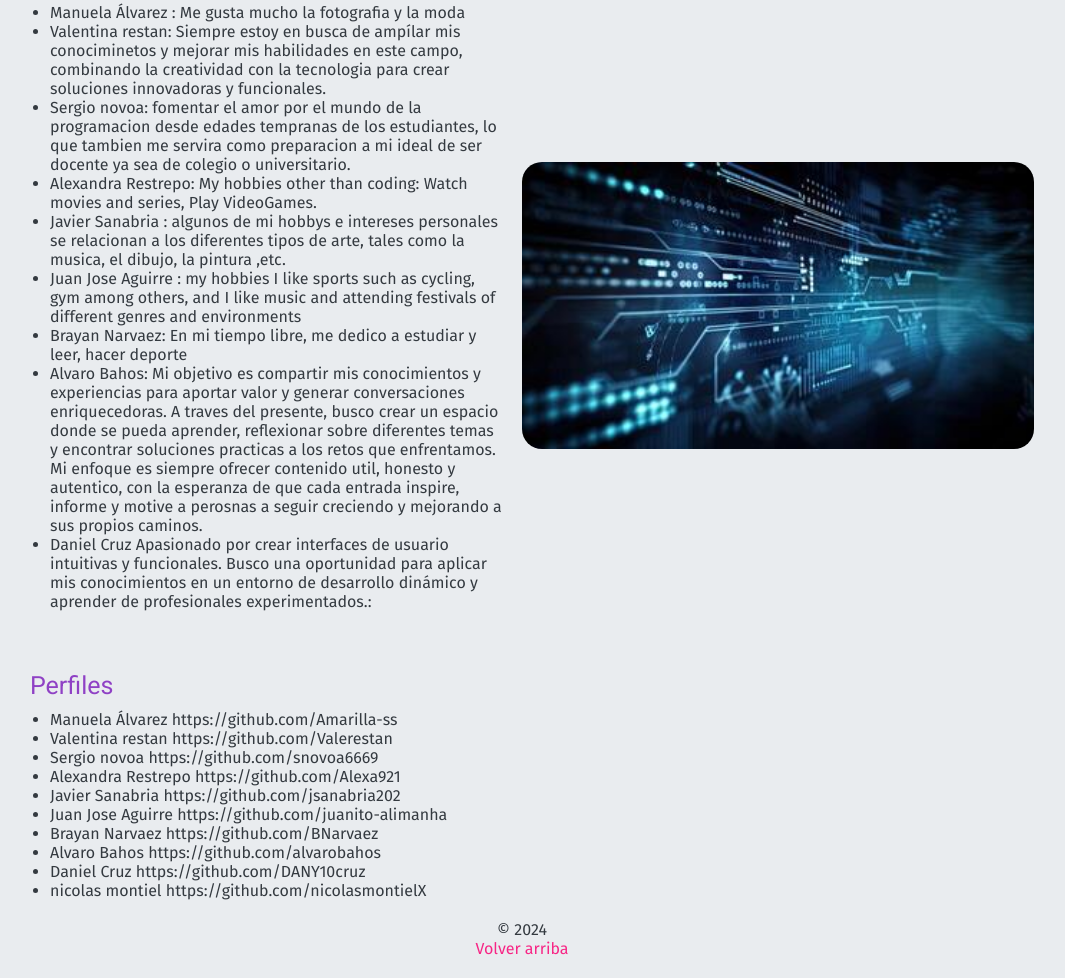
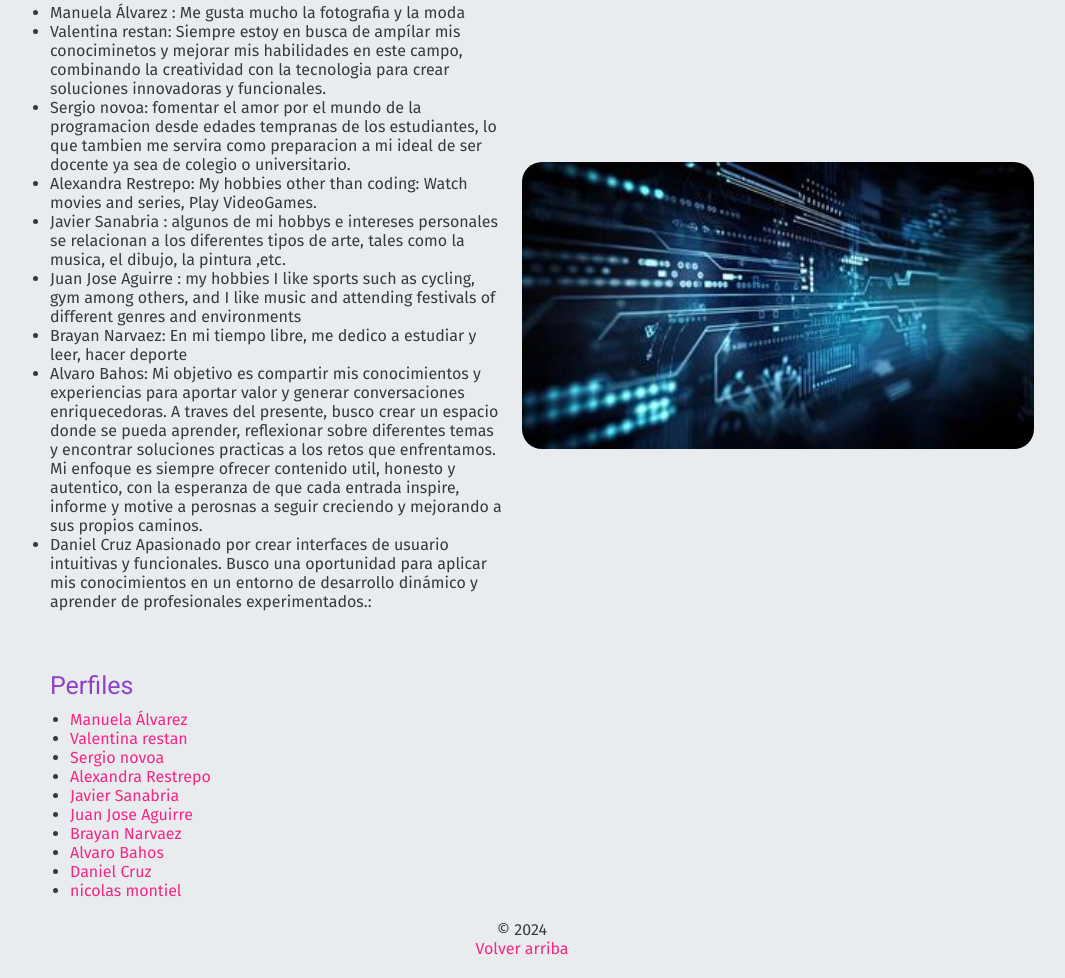
Before and after one commit to nicolasmontielX/bit-pagina-equipo, a plain HTML site: page index.html in a window 1280 px wide. Shown: the part 776-1754 px from the top of the page, without its empty margins (118-1183 px from the left). Drawn offline with nearby package versions, Linux system fonts and the light colour scheme.

Commit message:
bit-pagina-equipo

```diff
--- a/estilos.css
+++ b/estilos.css
@@ -171,6 +171,7 @@
   }
 
   .recetas {
+    margin-left: 2rem;
   }
 
   @media screen and (min-width: 768px) {
--- a/index.html
+++ b/index.html
@@ -13,7 +13,7 @@
       <input type="checkbox" id="checkMenu" />
       <nav>
         <a href="#1">Acerca de</a>
-        <a href="#2">Estudios realizados</a>
+        <a href="#2">Perfiles</a>
         <a href="#3">Lo que más disfruto</a>
       </nav>
     </header>
@@ -89,16 +89,23 @@
       <section class="recetas">
             <h3 class="atenuar">Perfiles</h3>
             <ul>
-              <li>Manuela Álvarez https://github.com/Amarilla-ss</li>
-              <li>Valentina restan https://github.com/Valerestan</li>
-              <li>Sergio novoa https://github.com/snovoa6669</li>
-              <li>Alexandra Restrepo https://github.com/Alexa921</li>
-              <li>Javier Sanabria https://github.com/jsanabria202</li>
-              <li>Juan Jose Aguirre https://github.com/juanito-alimanha</li>
-              <li>Brayan Narvaez https://github.com/BNarvaez</li>
-              <li>Alvaro Bahos https://github.com/alvarobahos</li>
-              <li>Daniel Cruz https://github.com/DANY10cruz</li>
-              <li>nicolas montiel https://github.com/nicolasmontielX</li>
+              <li>
+                <a href="https://github.com/Amarilla-ss" target="_blank" rel="noopener noreferrer">Manuela Álvarez</a>
+              </li>
+              <li>
+                <a href="https://github.com/Valerestan" target="_blank" rel="noopener noreferrer">Valentina restan</a> </li>
+              <li>
+                <a href=" https://github.com/snovoa6669" target="_blank" rel="noopener noreferrer">Sergio novoa</a> </li>
+              <li>
+                <a href="https://github.com/Alexa921" target="_blank" rel="noopener noreferrer">Alexandra Restrepo</a> </li>
+              <li>
+                <a href="https://github.com/jsanabria202" target="_blank" rel="noopener noreferrer">Javier Sanabria </a> </li>
+              <li>
+                <a href="https://github.com/juanito-alimanha" target="_blank" rel="noopener noreferrer">Juan Jose Aguirre</a> </li>
+              <li><a href="https://github.com/BNarvaez" target="_blank" rel="noopener noreferrer">Brayan Narvaez</a> </li>
+              <li><a href=" https://github.com/alvarobahos" target="_blank" rel="noopener noreferrer">Alvaro Bahos</a> </li>
+              <li><a href="https://github.com/DANY10cruz" target="_blank" rel="noopener noreferrer">Daniel Cruz</a> </li>
+              <li><a href="https://github.com/nicolasmontielX" target="_blank" rel="noopener noreferrer">nicolas montiel</a> </li>
 
             </ul>
           </div>
```
